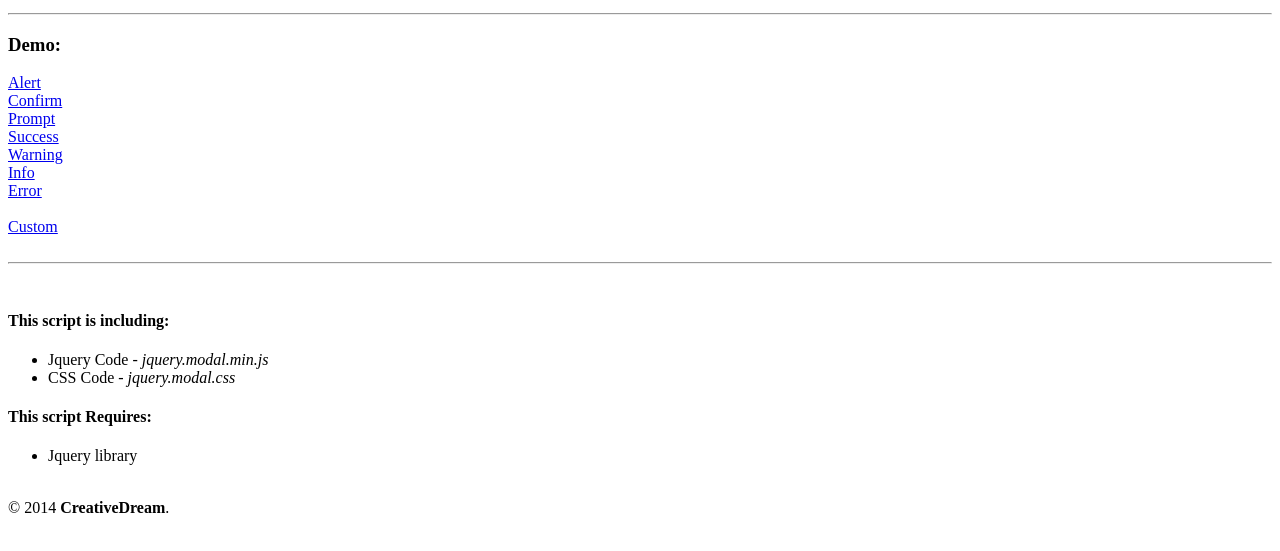
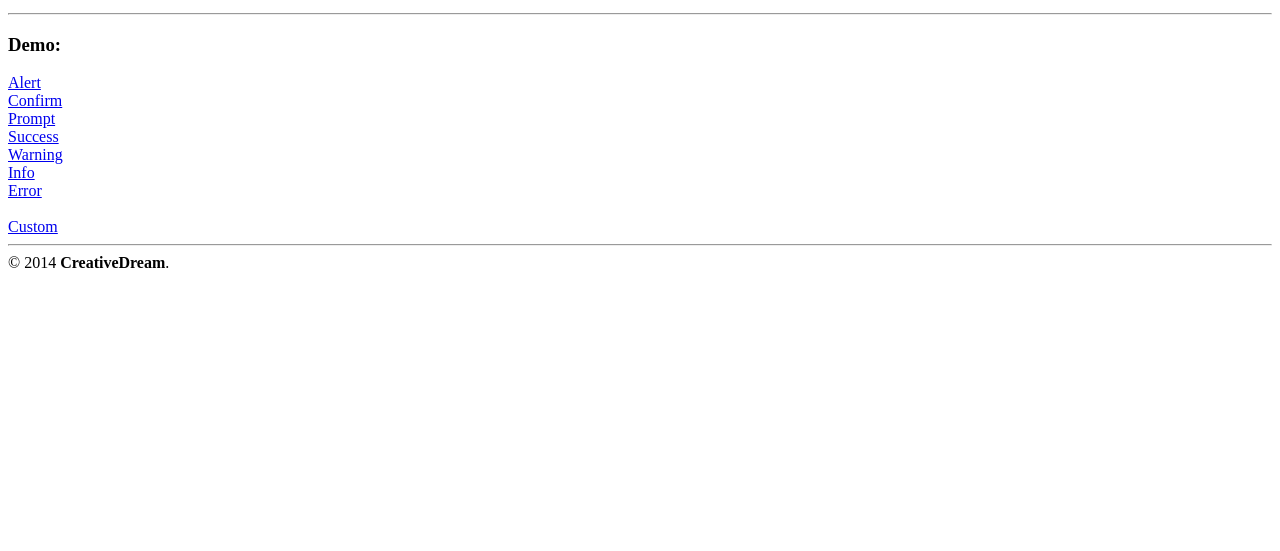
Before and after one commit to CreativeDream/jquery.modal, a plain HTML site: page index.html in a window 1280 px wide. Shown: the part 101-652 px from the top of the page. Drawn offline with nearby package versions, Linux system fonts and the light colour scheme.

Commit message:
Update index.html

```diff
--- a/index.html
+++ b/index.html
@@ -12,7 +12,7 @@
     <script type="text/javascript" src="js/jquery.modal.min.js"></script>
     <script type="text/javascript">
 	$(document).ready(function(e) {
-        //alert
+                //alert
 		$('a#alert').click(function(){
 			modal({
 				type  : 'alert',
@@ -146,20 +146,7 @@
        <br>
        <a href="#" id="custom">Custom</a>
     </div>
-
-    <br />
     <hr />
-    <br />
-    <h4>This script is including:</h4>
-    <ul>
-      <li>Jquery Code - <i>jquery.modal.min.js</i></li>
-      <li>CSS Code - <i>jquery.modal.css</i></li>
-    </ul>
-    <h4>This script Requires:</h4>
-    <ul>
-      <li>Jquery library</li>
-    </ul>
-    <br />
     &copy; 2014 <b>CreativeDream</b>.
 </body>
 </html>
```
